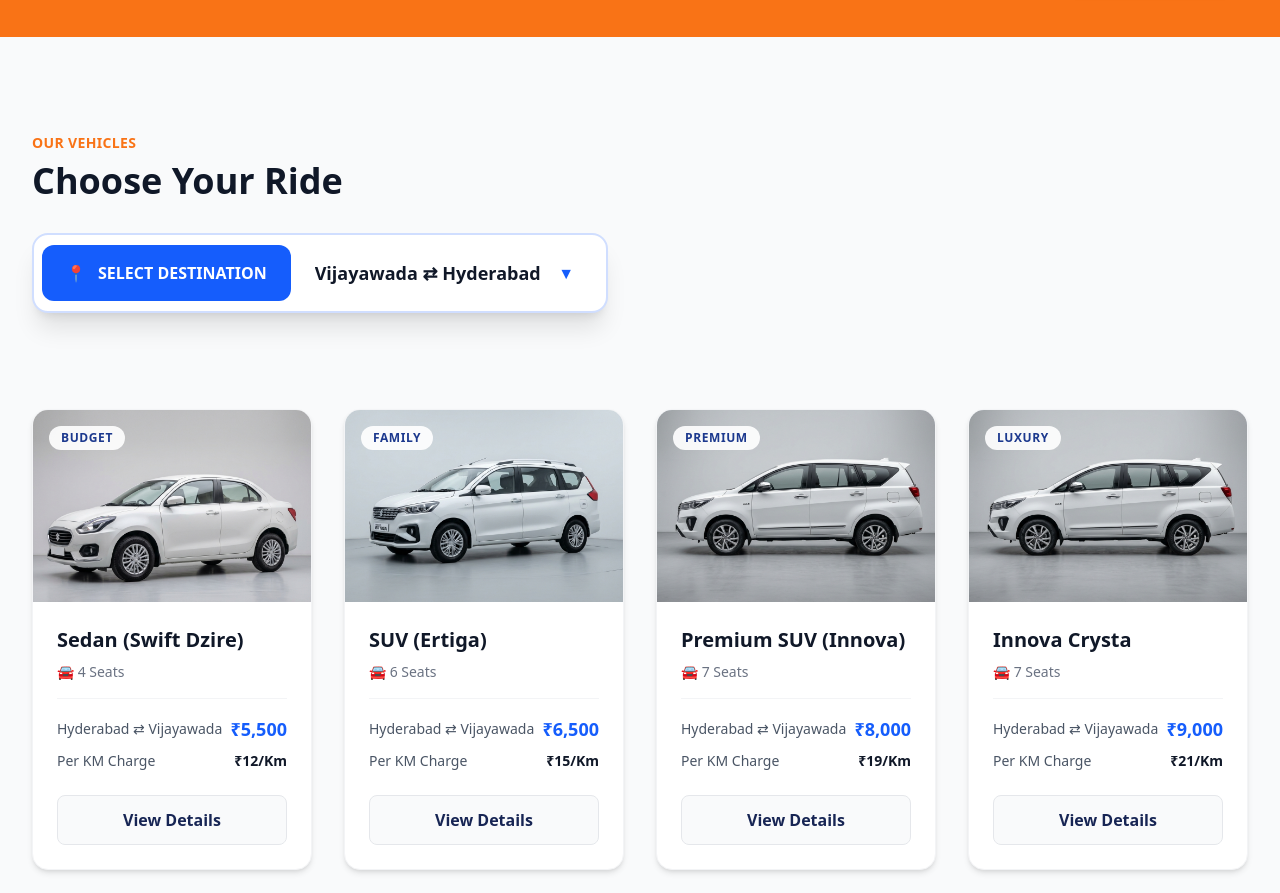
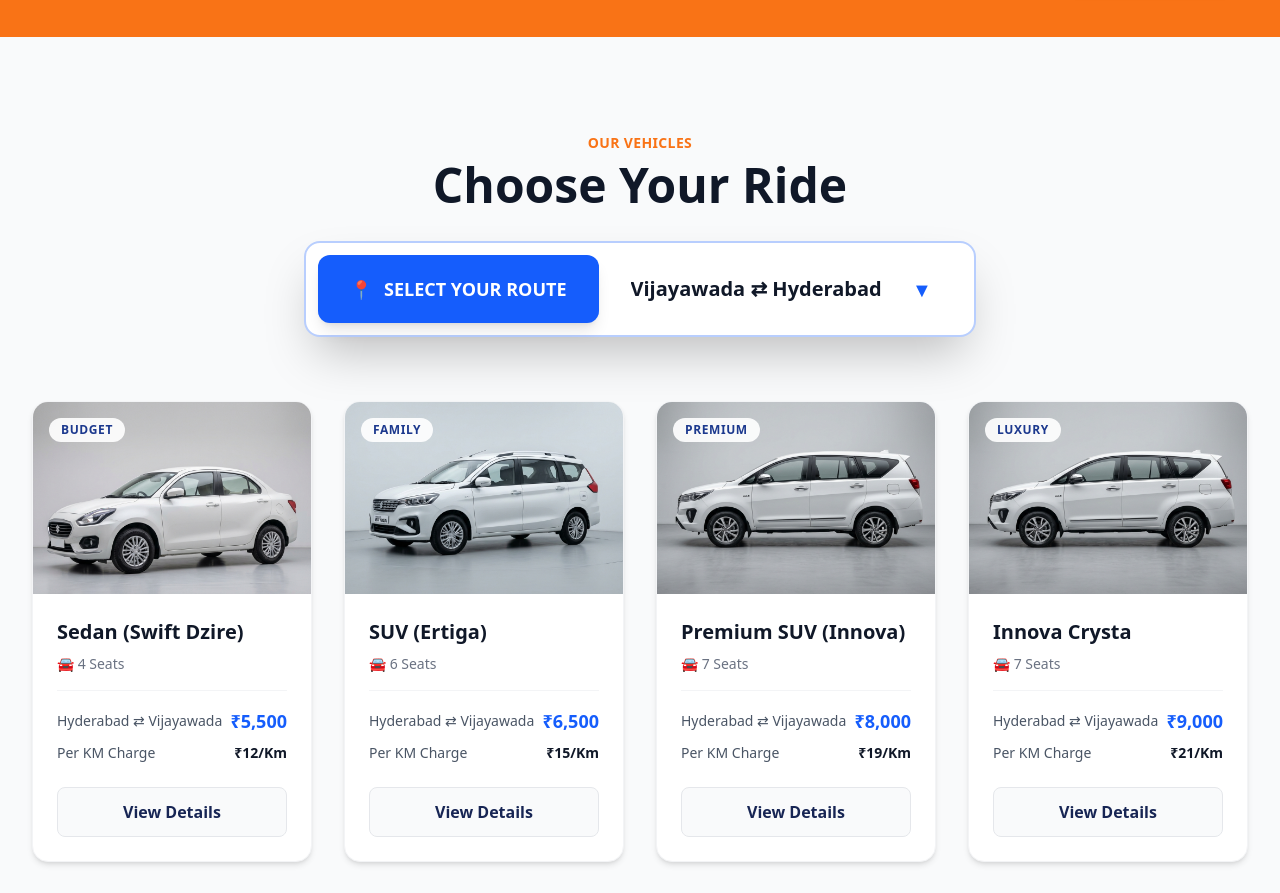
Before and after one commit to praghnesh/shannu-cab-s, a Next.js app: page / in a window 1280 px wide. Shown: the part 2480-3373 px from the top of the page. Built offline with nearby package versions, Linux system fonts and the light colour scheme.

Commit message:
your message

```diff
--- a/components/Fleet.tsx
+++ b/components/Fleet.tsx
@@ -107,16 +107,15 @@
   return (
     <section id="fleet" className="py-24 bg-gray-50">
       <div className="max-w-7xl mx-auto px-4 sm:px-6 lg:px-8">
-        <div className="flex flex-col md:flex-row justify-between items-end mb-12 gap-6">
-          <div className="max-w-2xl">
+        <div className="text-center mb-16">
           <h2 className="text-orange-500 font-semibold tracking-wide uppercase text-sm mb-2">Our Vehicles</h2>
-            <h3 className="text-3xl md:text-4xl font-extrabold text-gray-900 mb-8">Choose Your Ride</h3>
+          <h3 className="text-3xl md:text-5xl font-extrabold text-gray-900 mb-8">Choose Your Ride</h3>
 
-            {/* Extremely Prominent Route Selector */}
-            <div className="bg-white p-2 rounded-2xl shadow-xl border-2 border-blue-600/20 mb-12 max-w-xl">
+          {/* Centered & Enlarged Route Selector */}
+          <div className="bg-white p-2 sm:p-3 rounded-2xl shadow-2xl border-2 border-blue-600/30 mx-auto max-w-2xl transition-all hover:border-blue-600/50">
             <div className="flex flex-col sm:flex-row items-stretch sm:items-center">
-                <div className="bg-blue-600 text-white px-6 py-4 rounded-xl flex items-center gap-3 font-bold whitespace-nowrap">
-                  <span>📍</span> SELECT DESTINATION
+              <div className="bg-blue-600 text-white px-8 py-5 rounded-xl flex items-center justify-center gap-3 font-bold whitespace-nowrap text-lg shadow-lg">
+                <span>📍</span> SELECT YOUR ROUTE
               </div>
               <div className="relative flex-grow">
                 <select
@@ -125,15 +124,14 @@
                     setSelectedRoute(e.target.value);
                     setViewIndex(null);
                   }}
-                    className="w-full bg-transparent px-6 py-4 text-gray-900 font-extrabold text-lg outline-none cursor-pointer appearance-none"
+                  className="w-full bg-transparent px-8 py-5 text-gray-900 font-extrabold text-xl outline-none cursor-pointer appearance-none text-center sm:text-left"
                 >
                   {routes.map(r => (
                     <option key={r.value} value={r.value}>{r.label}</option>
                   ))}
                 </select>
-                  <div className="absolute right-6 top-1/2 -translate-y-1/2 pointer-events-none text-blue-600 font-bold">
+                <div className="absolute right-8 top-1/2 -translate-y-1/2 pointer-events-none text-blue-600 font-bold scale-125">
                   ▼
-                  </div>
                 </div>
               </div>
             </div>
```
Lines whose indentation alone changed are shown as unchanged.
